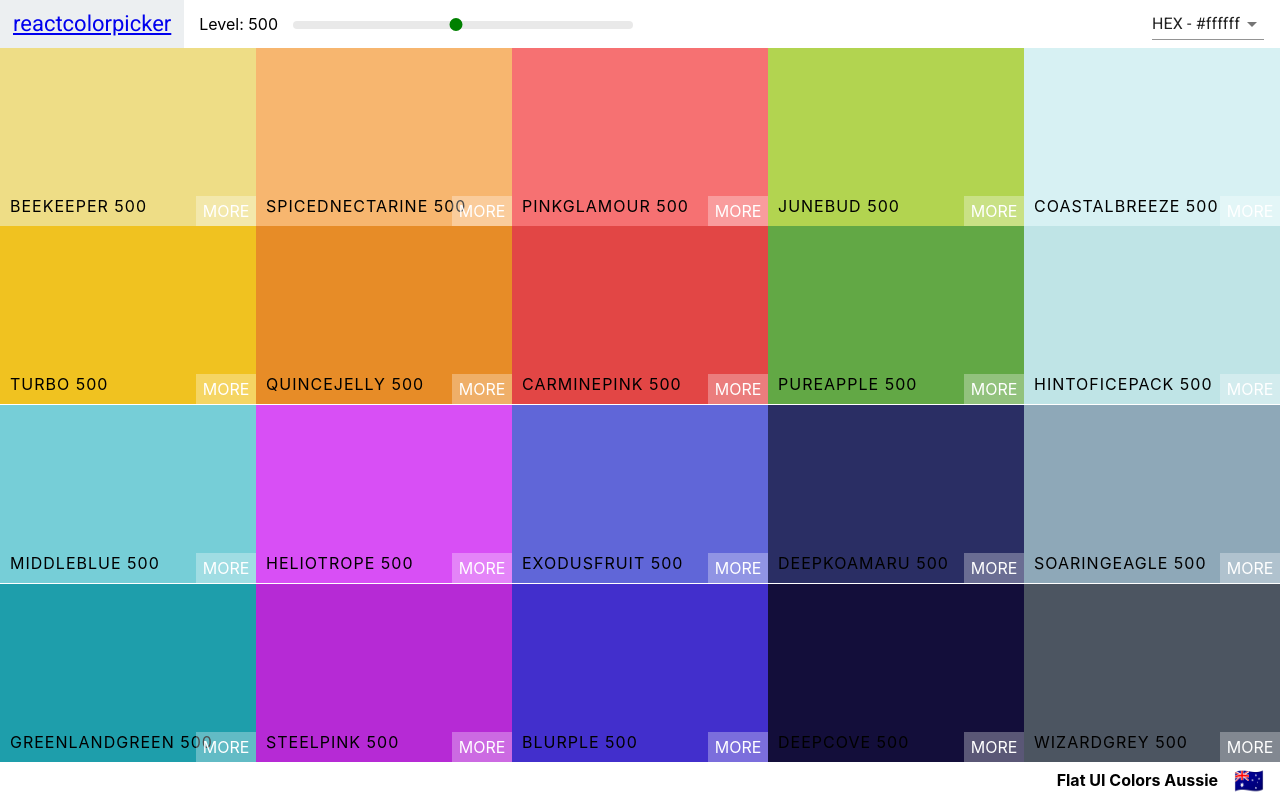
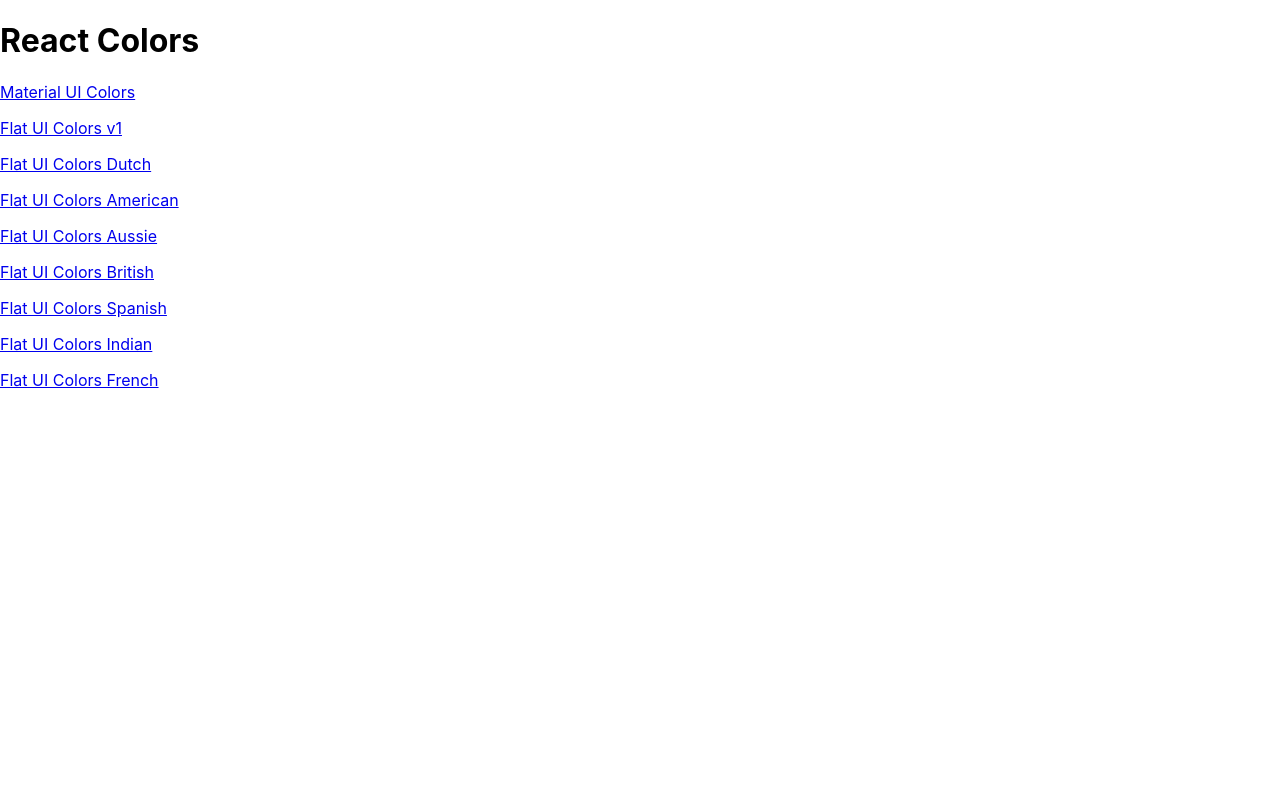
Before and after one commit to Philme1/Massive-Color-App, a React (Create React App) app: page / in a window 1280 px wide. Built offline with nearby package versions, Linux system fonts and the light colour scheme.

Commit message:
Add React Router, PaletteList component and Links

```diff
--- a/package.json
+++ b/package.json
@@ -13,6 +13,7 @@
     "react": "^16.12.0",
     "react-copy-to-clipboard": "^5.0.2",
     "react-dom": "^16.12.0",
+    "react-router-dom": "^5.2.0",
     "react-scripts": "3.3.0"
   },
   "scripts": {
--- a/src/App.js
+++ b/src/App.js
@@ -4,13 +4,30 @@
 import seedColors from "./seedColors";
 import { Component } from 'react';
 import { generatePalette } from './colorHelpers';
+import { Route, Switch } from 'react-router-dom';
+import PaletteList from './PaletteList';
 
 class App extends Component {
+  findPalette(id) {
+    return seedColors.find(function(palette) {
+      return palette.id === id;
+    })
+  }
   render() {
   return (
-    <div>
-     <Palette palette={generatePalette(seedColors[4])} />
-    </div>
+
+    <Switch>
+      <Route exact path="/" render={() => <PaletteList palettes={seedColors} /> } />
+      <Route exact path="/palette/:id" render={
+        routeProps => (
+          <Palette palette={generatePalette(this.findPalette(routeProps.match.params.id))} />
+        )
+      } />
+    </Switch>
+
+    // <div>
+    //  <Palette palette={generatePalette(seedColors[4])} />
+    // </div>
   );
   }
 }
--- a/src/Navbar.js
+++ b/src/Navbar.js
@@ -1,4 +1,5 @@
 import React, { Component } from 'react';
+import { Link } from 'react-router-dom';
 import Select from '@material-ui/core/Select';
 import Slider from "rc-slider";
 
@@ -10,6 +11,7 @@
 import 'rc-slider/assets/index.css';
 import "./Navbar.css";
 import { MenuItem, Snackbar, IconButton } from '@material-ui/core';
+
 
 class Navbar extends Component {
   constructor(props) {
@@ -34,7 +36,7 @@
     return (
       <header className="Navbar">
           <div className="logo">
-            <a href="#">reactcolorpicker</a>
+            <Link to="/">reactcolorpicker</Link>
           </div>
        <div className="slider-container">
          <span>Level: {level} </span>
--- /dev/null
+++ b/src/PaletteList.js
@@ -0,0 +1,20 @@
+import React, { Component } from 'react';
+import { Link } from 'react-router-dom';
+
+class PaletteList extends Component {
+  render() {
+    const { palettes } = this.props;
+    return (
+      <div>
+        <h1>React Colors</h1>
+        {palettes.map(palette => (
+          <p>
+            <Link to={`/palette/${palette.id}`}> {palette.paletteName} </Link>
+          </p>
+        ))}
+      </div>
+    )
+  }
+}
+
+export default PaletteList;
--- a/src/index.js
+++ b/src/index.js
@@ -1,6 +1,11 @@
 import React from 'react';
 import ReactDOM from 'react-dom';
+import {BrowserRouter} from "react-router-dom"
 import './index.css';
 import App from './App';
 
-ReactDOM.render(<App />, document.getElementById('root'));
+ReactDOM.render(
+  <BrowserRouter>
+    <App />
+  </BrowserRouter>,
+ document.getElementById('root'));
```
Also changed, not shown: 1 other file (tests, documents, lock files or other folders).
